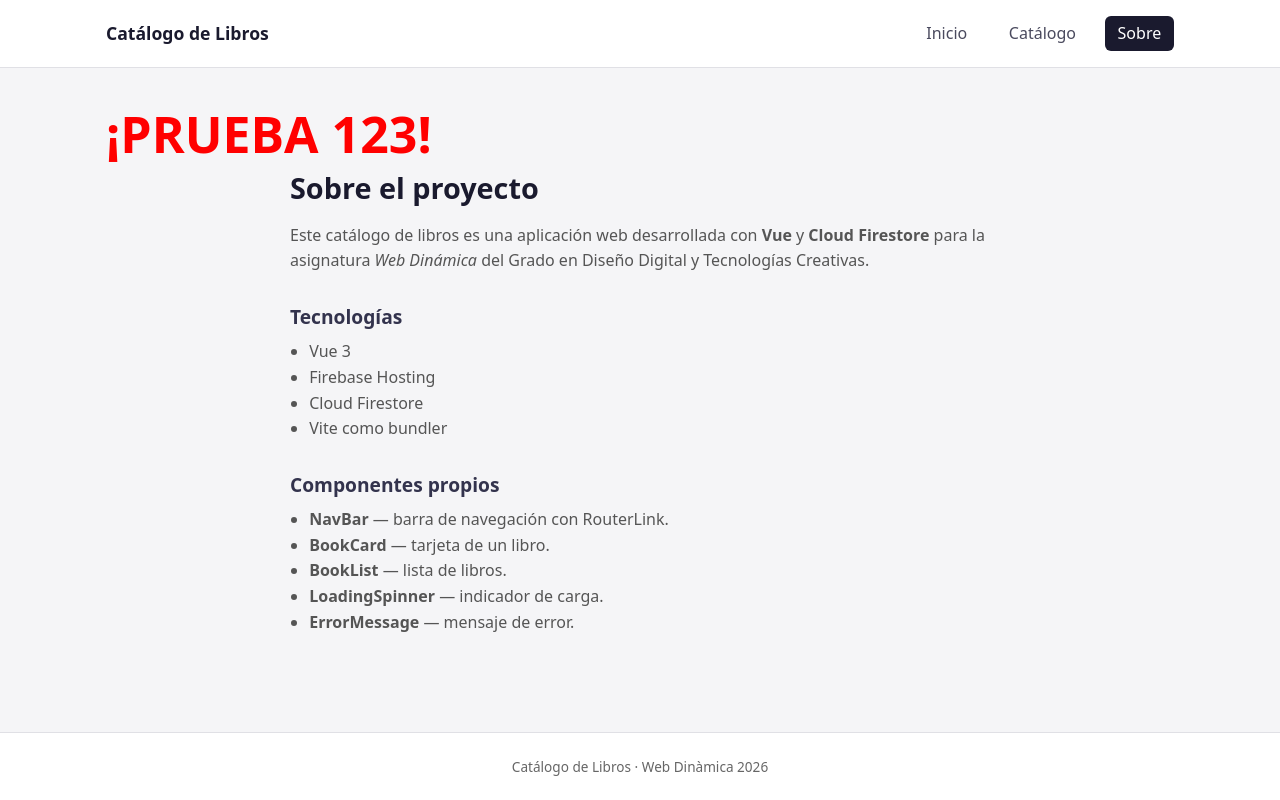
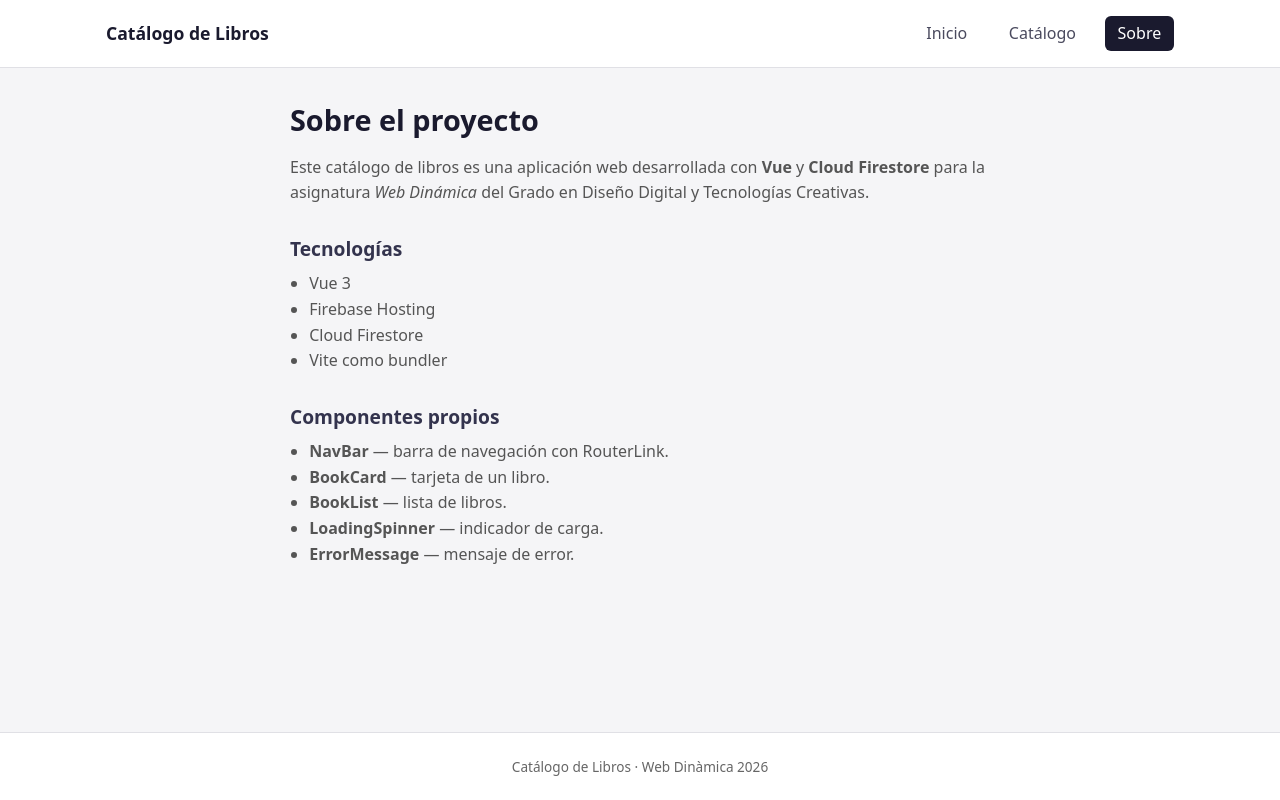
Before and after one commit to Lionel123-tech/cat-logo-libros, a Vue app: page /sobre in a window 1280 px wide. Built offline with nearby package versions, Linux system fonts and the light colour scheme.

Commit message:
Update AboutView.vue

```diff
--- a/src/views/AboutView.vue
+++ b/src/views/AboutView.vue
@@ -2,7 +2,6 @@
 </script>
 
 <template>
-  <h1 style="color: red; font-size: 50px;">¡PRUEBA 123!</h1>
   <section class="about">
     <h1>Sobre el proyecto</h1>
     <p>
```
